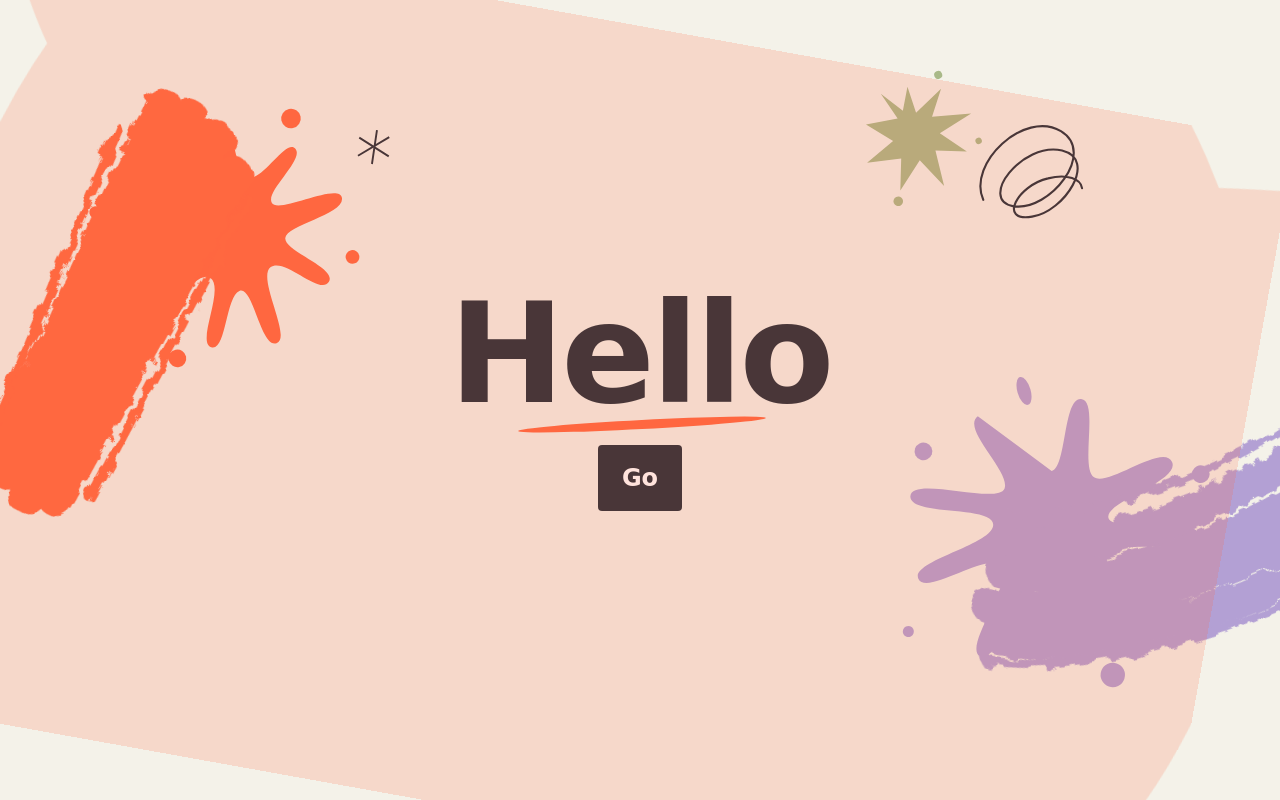
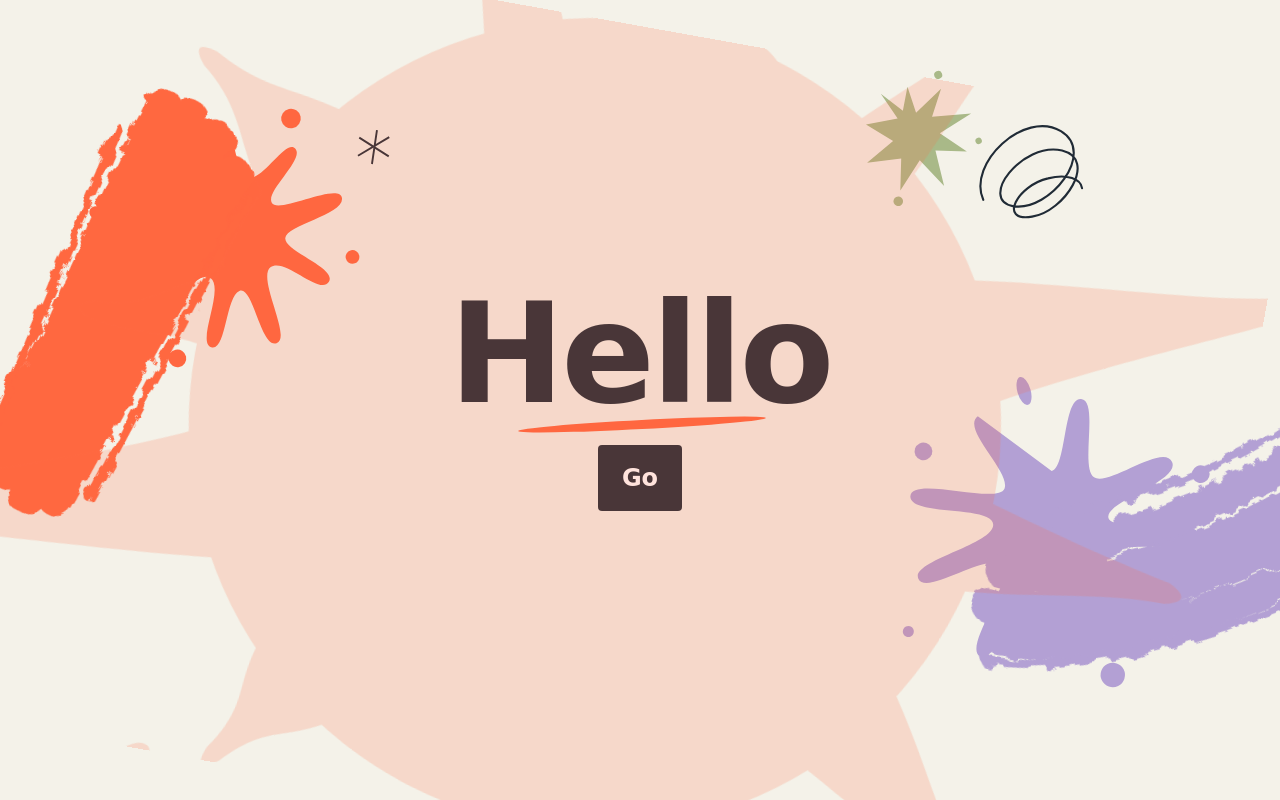
Before and after one commit to luki-h/bumbleton-mission, a plain HTML site: page index.html in a window 1280 px wide. Both pictures are taken after a click on the button "Go". Drawn offline with Linux system fonts and the light colour scheme.

Commit message:
Update index.html

```diff
--- a/index.html
+++ b/index.html
@@ -8,7 +8,7 @@
   <link rel="icon" type="image/svg+xml" href="./favicon.svg">
   <title>BUMBLE-CHEPESMG</title>
   <style>
-    .click-splat{position:fixed;inset:0;z-index:10;display:grid;place-items:center;pointer-events:none;overflow:hidden}.click-splat svg{position:absolute;left:50%;top:50%;width:230vmax;height:230vmax;transform:translate(-50%,-50%)}.click-splat path,.click-splat circle{fill:currentColor}
+    .click-splat{position:fixed;inset:0;z-index:10;display:grid;place-items:center;pointer-events:none;overflow:hidden}.click-splat svg{position:absolute;left:50%;top:50%;width:140vmax;height:140vmax;transform:translate(-50%,-50%)}.click-splat path,.click-splat circle{fill:currentColor}
 
     header,.eyebrow,.intro,.tiny,.note,footer,.hint{display:none!important}main{height:100svh!important;max-height:none!important}
     @import url('https://fonts.googleapis.com/css2?family=Caveat:wght@700&family=DM+Sans:wght@400;500;600;700&family=Space+Grotesk:wght@400;500;600;700&display=swap');
```
